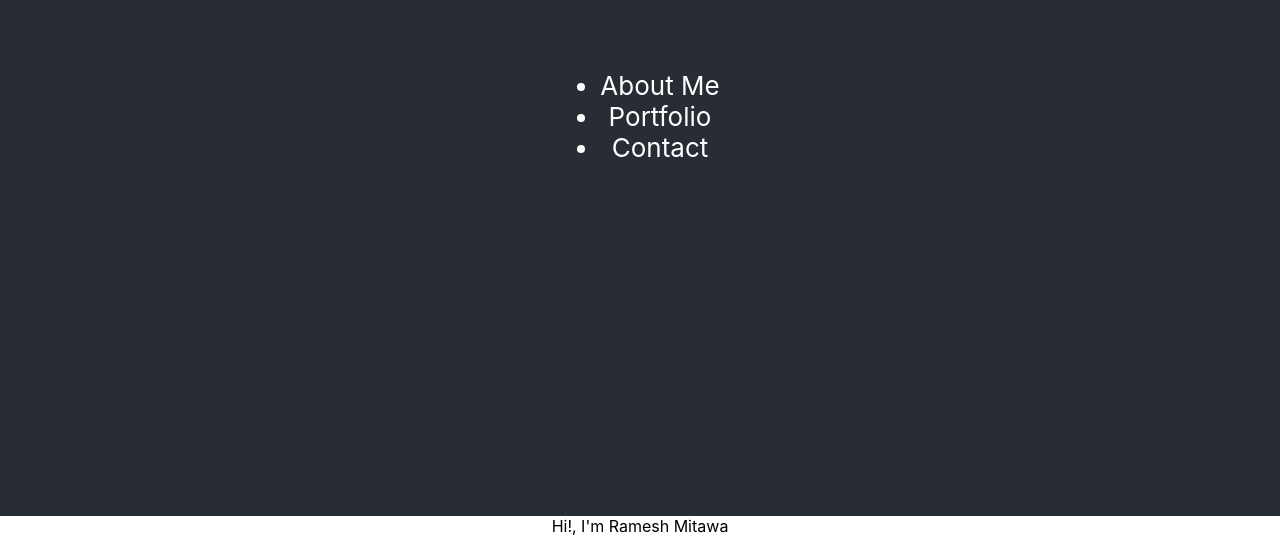
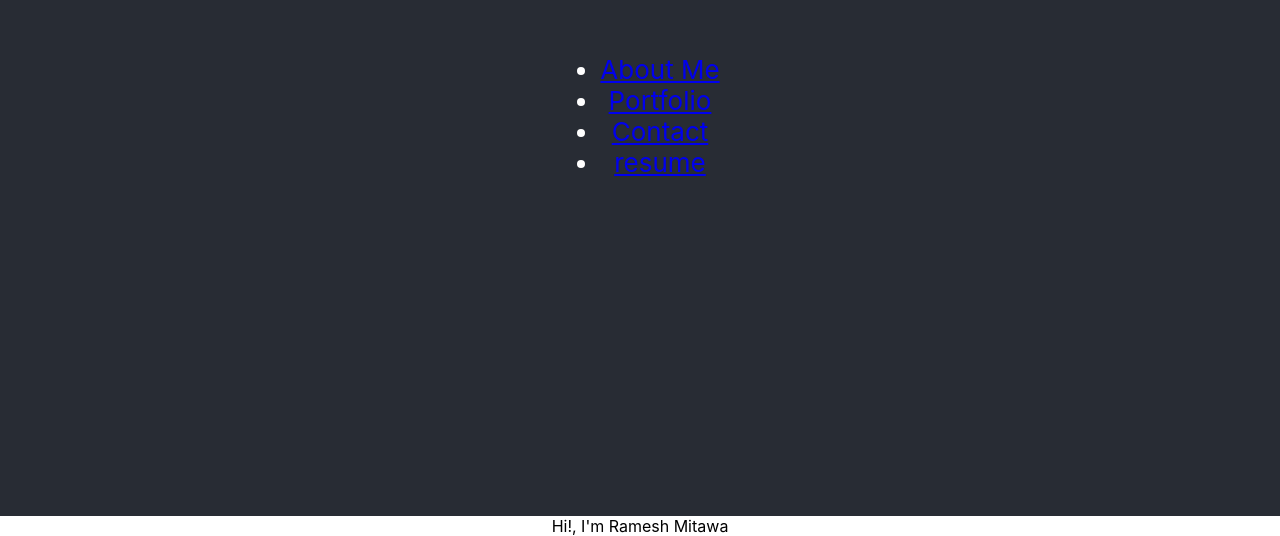
Before and after one commit to rsmitawa/rsmitawa.github.io, a React (Create React App) app: page / in a window 1280 px wide. Shown: the part 284-820 px from the top of the page. Built offline with nearby package versions, Linux system fonts and the light colour scheme.

Commit message:
added hash router

```diff
--- a/src/App.js
+++ b/src/App.js
@@ -10,8 +10,10 @@ const App = () => {
       <Header />
       <Routes>
           <Route path="/" element={<Home />} />
-          <Route path="/my_portfolio" element={<Home />} />
+          <Route path="/portfolio" element={<Home />} />
           <Route path="/about" element={<About />} />
+          <Route path="/contact" element={<About />} />
+          <Route path="/resume" element={<About />} />
       </Routes>
     </div>
   );
--- a/src/components/Header.jsx
+++ b/src/components/Header.jsx
@@ -1,11 +1,22 @@
+import { Link } from "react-router-dom";
+
 export const Header = () => {
   return (
     <header className="header-container">
       <nav>
         <ul>
-          <li>About Me</li>
-          <li>Portfolio</li>
-          <li>Contact</li>
+          <li>
+            <Link to="/about"> About Me</Link>
+          </li>
+          <li>
+            <Link to="/portfolio"> Portfolio</Link>
+          </li>
+          <li>
+            <Link to="/contact"> Contact</Link>
+          </li>
+          <li>
+            <Link to="/resume"> resume</Link>
+          </li>
         </ul>
       </nav>
     </header>
--- a/src/index.js
+++ b/src/index.js
@@ -2,14 +2,14 @@ import React from "react";
 import ReactDOM from "react-dom";
 import App from "./App";
 import reportWebVitals from "./reportWebVitals";
-import { BrowserRouter } from "react-router-dom";
+import { BrowserRouter, HashRouter } from "react-router-dom";
 import "./index.css";
 
 ReactDOM.render(
   <React.StrictMode>
-    <BrowserRouter>
+    <HashRouter>
       <App />
-    </BrowserRouter>
+    </HashRouter>
   </React.StrictMode>,
   document.getElementById("root")
 );
```
Also changed, not shown: 7 other files (tests, documents, lock files or other folders).
